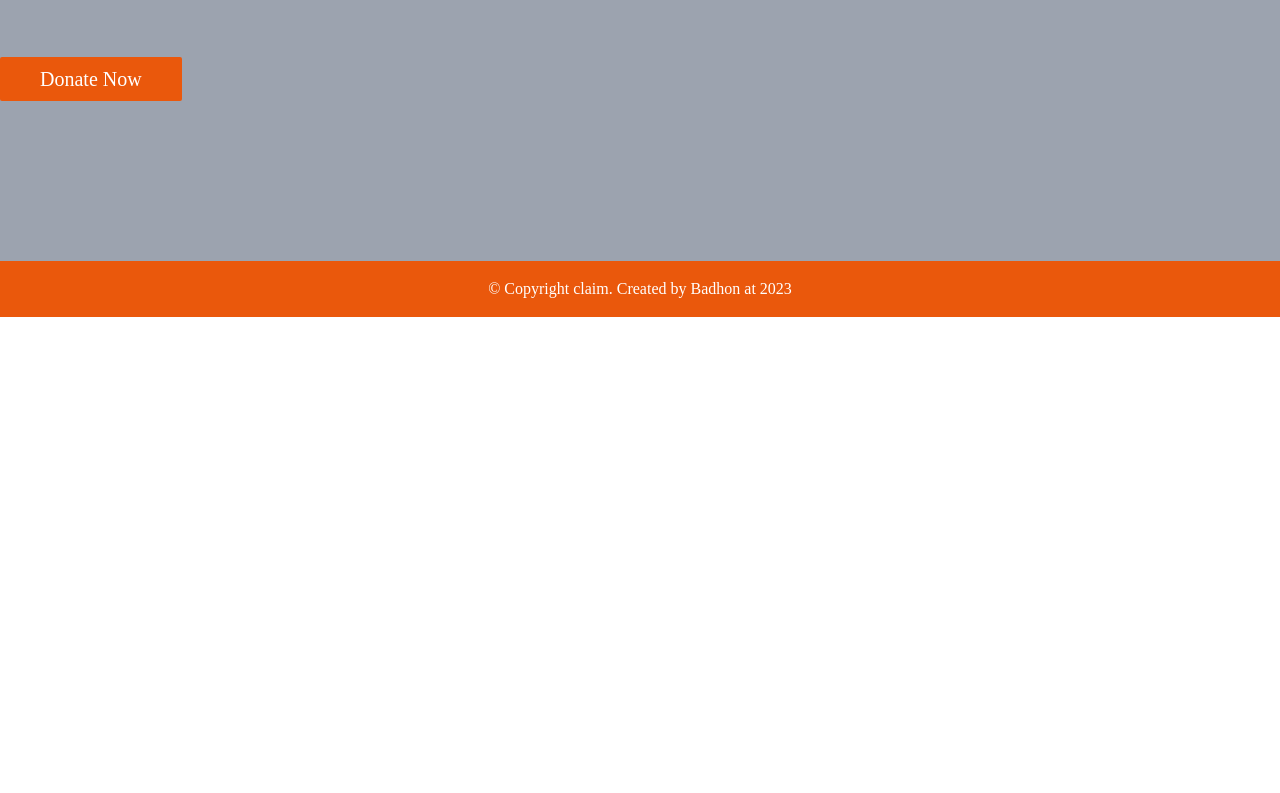
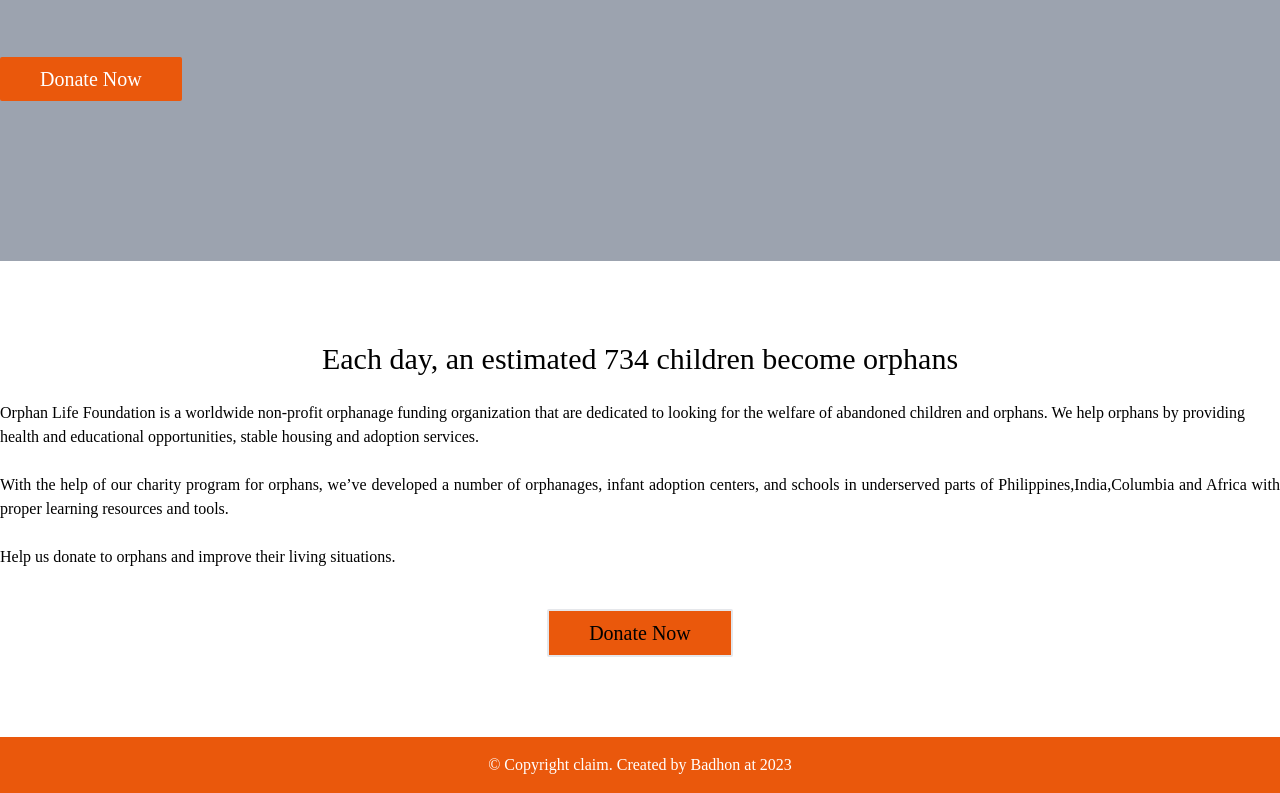
Before and after one commit to Badhon7821/orphanage_life, a React (Create React App) app: page / in a window 1280 px wide. Shown: the part 423-1216 px from the top of the page. Before the commit the page ends 800 px from the top, so only its background shows below. Built offline with nearby package versions, Linux system fonts and the light colour scheme.

Commit message:
About section done

```diff
--- /dev/null
+++ b/src/components/About.js
@@ -0,0 +1,37 @@
+const About = () => {
+  return (
+    <div className="container mx-auto">
+      <div className="">
+        <h2 className="text-3xl text-center mt-20 pb-6">
+          Each day, an estimated 734 children become orphans
+        </h2>
+        <span></span>
+        <p>
+          Orphan Life Foundation is a worldwide non-profit orphanage funding
+          organization that are dedicated to looking for the welfare of
+          abandoned children and orphans. We help orphans by providing health
+          and educational opportunities, stable housing and adoption services.
+        </p>
+        <p className="text-justify py-6">
+          With the help of our charity program for orphans, we’ve developed a
+          number of orphanages, infant adoption centers, and schools in
+          underserved parts of Philippines,India,Columbia and Africa with proper
+          learning resources and tools.
+        </p>
+        <p className="pb-10">
+          Help us donate to orphans and improve their living situations.
+        </p>
+        <div className="pb-20 text-center ">
+          <a
+            className="bg-orange-600 inline-block py-2 text-xl rounded-sm px-10 border-2 hover:border-orange-600 hover:border-2 hover:py-2 hover:bg-white duration-300"
+            href="#"
+          >
+            Donate Now
+          </a>
+        </div>
+      </div>
+    </div>
+  );
+};
+
+export default About;
--- a/src/components/Home.js
+++ b/src/components/Home.js
@@ -1,3 +1,4 @@
+import About from "./About";
 import Hero from "./Hero";
 import Navbar from "./Navbar";
 
@@ -5,6 +6,7 @@ const Home = () => {
   return (
     <div>
       <Hero />
+      <About />
     </div>
   );
 };
```
